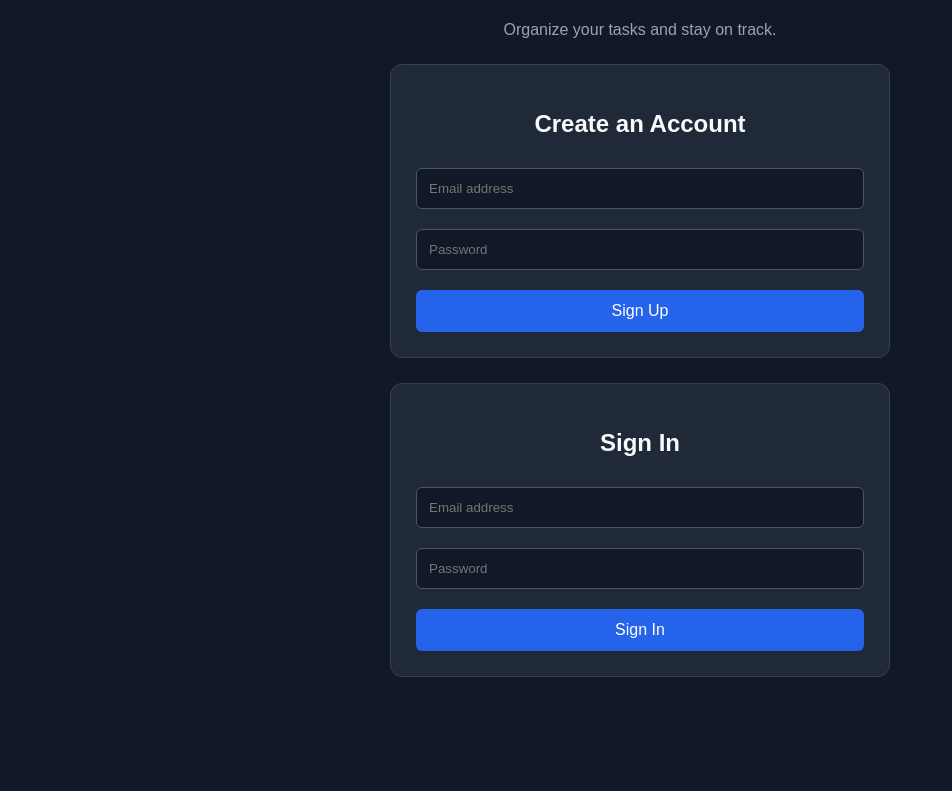
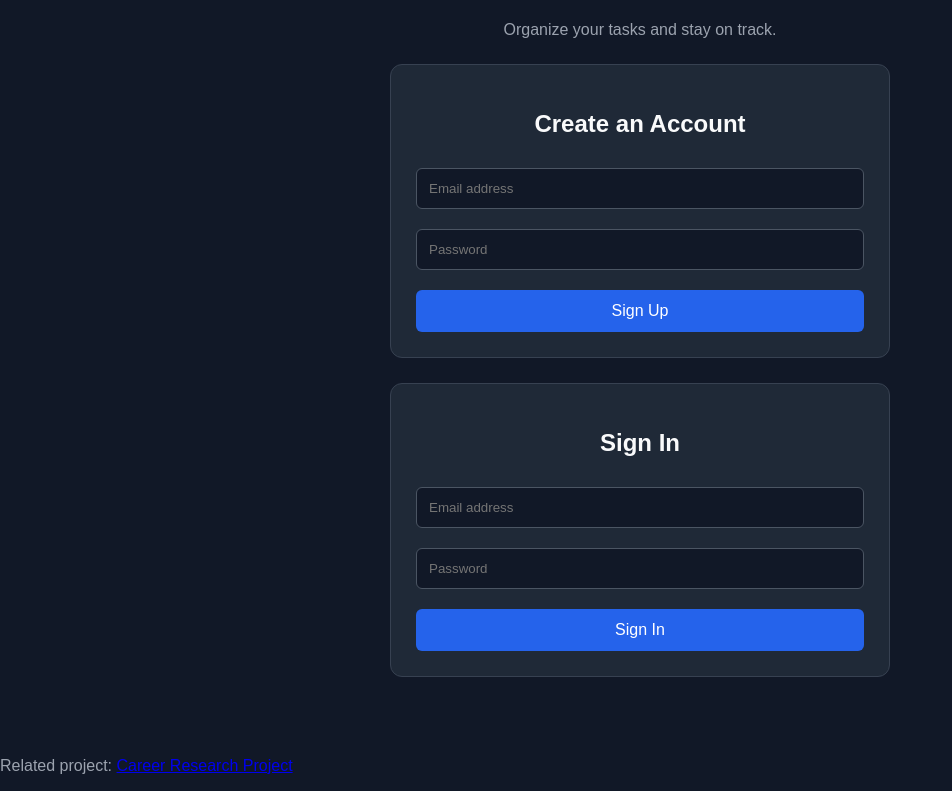
Before and after one commit to SaroshAboobakker/is218-task-tracker-research, a plain HTML site: page app/index.html in a window 1280 px wide. Shown: the part 125-916 px from the top of the page, without its empty margins (0-952 px from the left). Before the commit the page ends 882 px from the top, so only its background shows below. Drawn offline with nearby package versions, Linux system fonts and the light colour scheme.

Commit message:
Add related career research project link

```diff
--- a/app/index.html
+++ b/app/index.html
@@ -63,6 +63,16 @@
             <button id="logout-button">Sign Out</button>
         </section>
     </main>
+
+    <footer>
+        <p>
+            Related project:
+            <a href="https://saroshaboobakker.github.io/career-research-site/">
+                Career Research Project
+            </a>
+        </p>
+    </footer>
+
 <script src="https://cdn.jsdelivr.net/npm/@supabase/supabase-js@2/dist/umd/supabase.js"></script>
 <script src="config.js"></script>
 <script src="app.js"></script>
```
